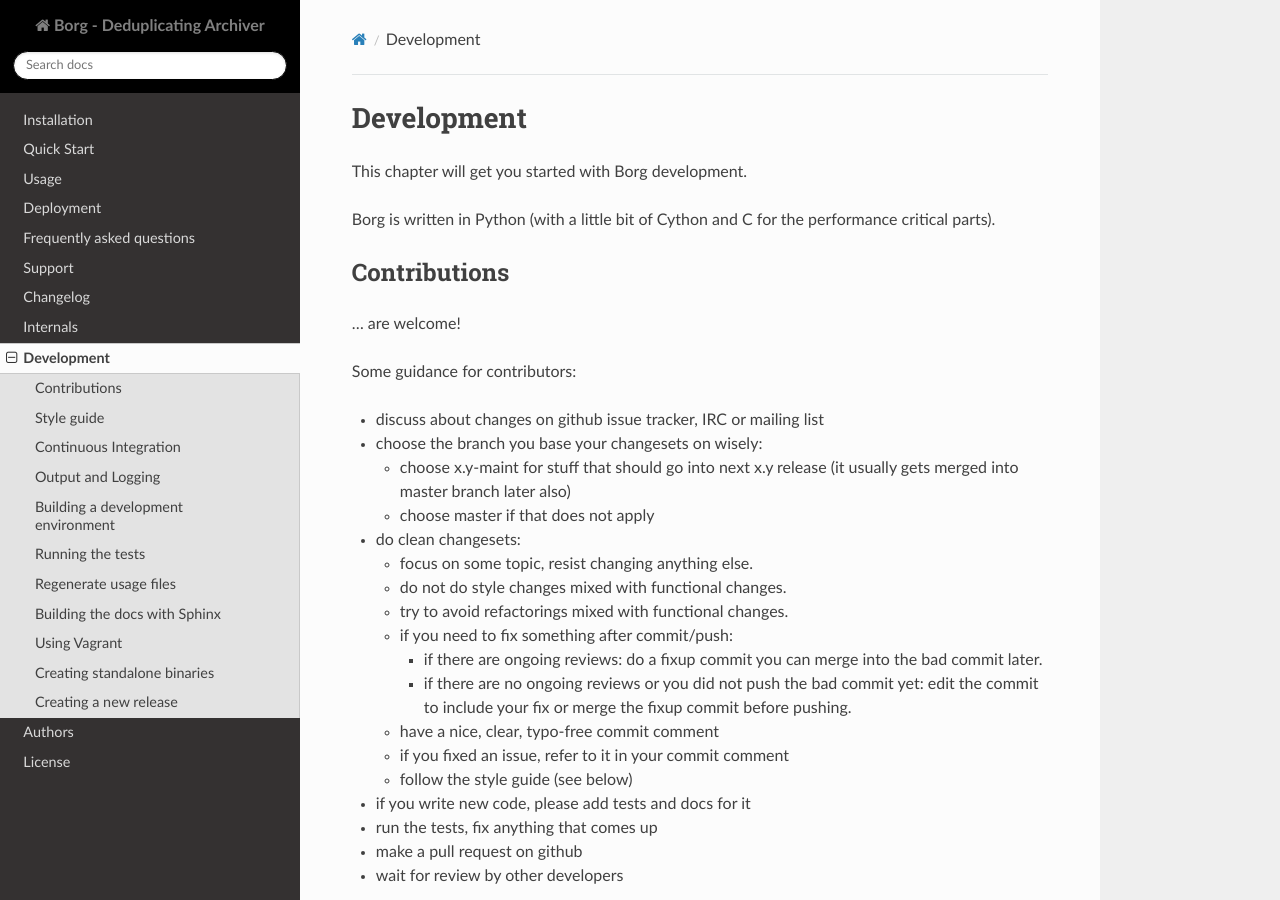
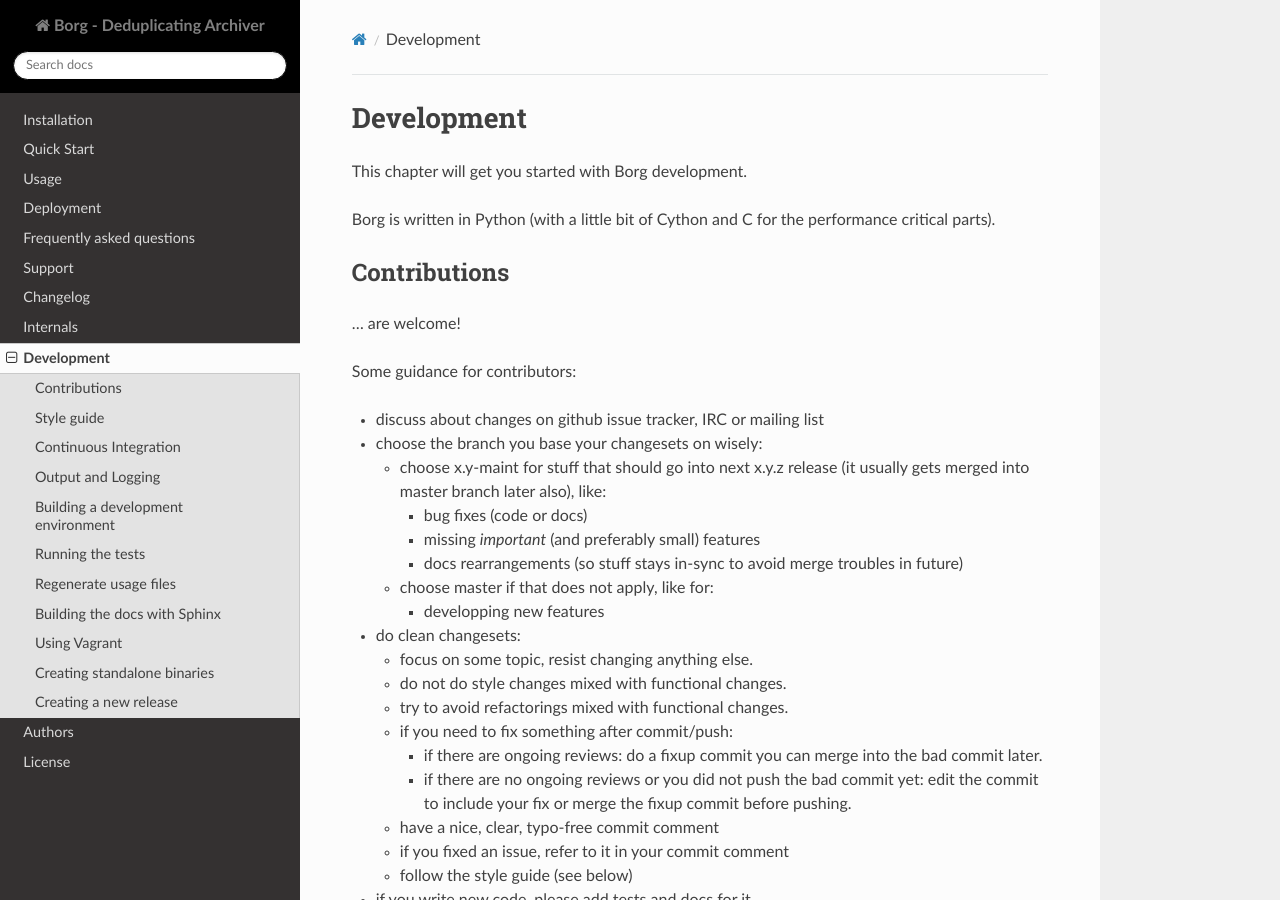
Before and after one commit to borgbackup/borg, a Sphinx documentation site: the page built from docs/development.rst, in a window 1280 px wide and 900 px high. Built offline with Sphinx 7.4.7 and the Read the Docs theme 2.0.0, drawn with Linux system fonts in a browser that asks for light colours; pages that are not in the unit, such as notebooks, are missing from menus; the version number could not be read and is left out.

Commit message:
developers docs: clarify how to choose PR target branch

```diff
--- a/docs/development.rst
+++ b/docs/development.rst
@@ -21,9 +21,16 @@
 
 - choose the branch you base your changesets on wisely:
 
-  - choose x.y-maint for stuff that should go into next x.y release
-    (it usually gets merged into master branch later also)
-  - choose master if that does not apply
+  - choose x.y-maint for stuff that should go into next x.y.z release
+    (it usually gets merged into master branch later also), like:
+
+    - bug fixes (code or docs)
+    - missing *important* (and preferably small) features
+    - docs rearrangements (so stuff stays in-sync to avoid merge
+      troubles in future)
+  - choose master if that does not apply, like for:
+
+    - developping new features
 
 - do clean changesets:
 
```
